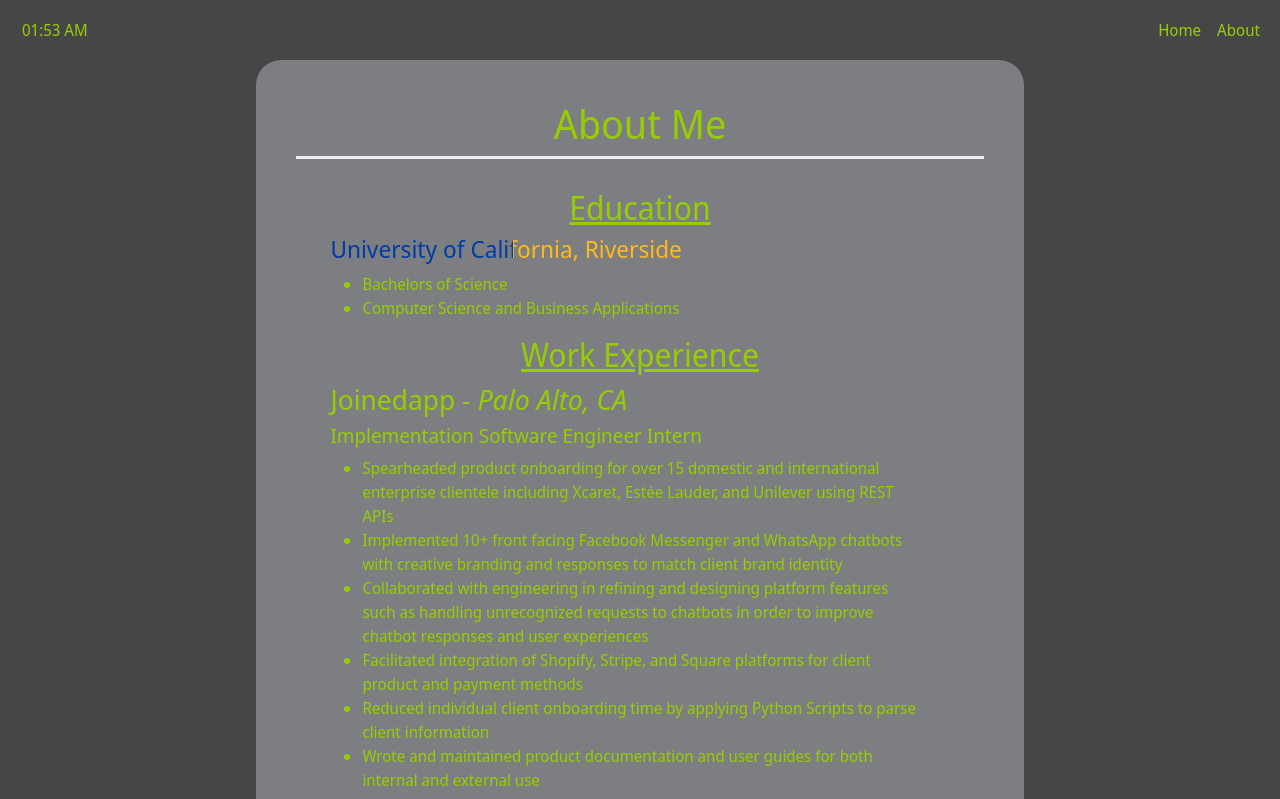
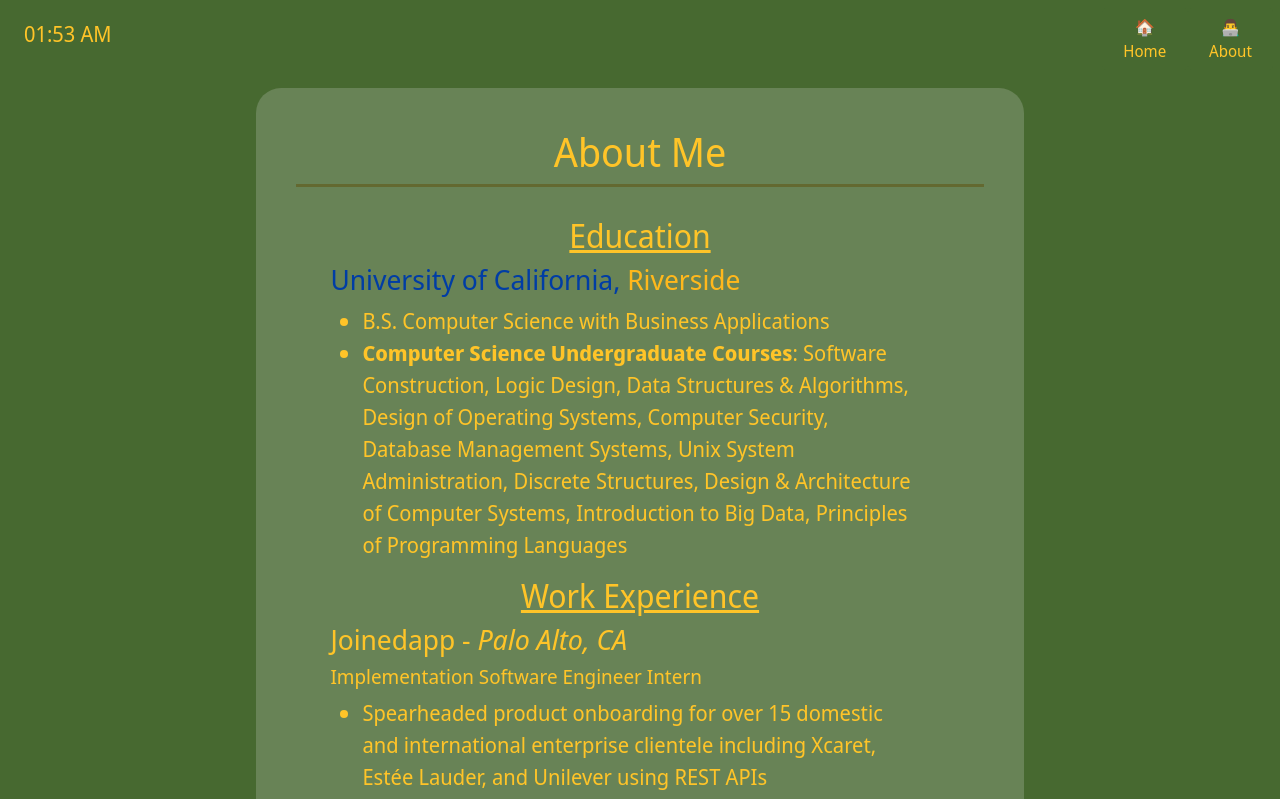
Before and after one commit to brcai415/djangoreact-website, a React (Create React App) app in the folder frontend/: page /about in a window 1280 px wide. Shown: the top 799 px of the page. Built offline with nearby package versions, Linux system fonts and the light colour scheme.

Commit message:
updating about page and website theme

```diff
--- a/frontend/src/components/About/about.css
+++ b/frontend/src/components/About/about.css
@@ -1,18 +1,19 @@
 div{
-    margin-bottom: 10spx;
+    margin-bottom: 10px;
 }
 
 div.Viewport{
     margin: auto;
-    background-color: antiquewhite;
     border-radius: 25px;
-    background: #7c7e82;
+    background: #688356;
     padding: 40px;
     width: 60%;
     height: 50%;
+    font-size: 16pt;
 }
 div.About-Me{
     width: "50%";
+    border-color: #636930;
     border-bottom-style: inset;
     border-bottom-width: 50%;
     margin: 0 auto 30px;
@@ -32,6 +33,9 @@ li{
     overflow: wrap;
 }
 
+div.Skills{
+    margin-left: 2%;
+}
 .multicolortext{
     background-image: linear-gradient(to right, #003DA5 28%, #ffb81c 20%);
     -webkit-background-clip: text;
--- a/frontend/src/components/About/about.jsx
+++ b/frontend/src/components/About/about.jsx
@@ -2,12 +2,16 @@ import '../Home/Home.css'
 import React, { Component } from 'react';
 import NavBar from '../NavBar/navBar';
 import './about.css';
+import { ReactDOM } from 'react-dom';
 
 const Education = <div className="Education">
-    <h4 className = "multicolortext">University of California, Riverside</h4>
+    <h3><span style={{color: "#003DA5"}}>University of California,</span> <span style={{color: "#ffb81c"}}>Riverside</span></h3>
         <ul>
-            <li>Bachelors of Science</li>
-            <li>Computer Science and Business Applications</li>
+            <li>B.S. Computer Science with Business Applications</li>
+            <li><b>Computer Science Undergraduate Courses</b>: Software Construction, Logic Design, Data
+Structures & Algorithms, Design of Operating Systems, Computer Security, Database Management
+Systems, Unix System Administration, Discrete Structures, Design & Architecture of Computer
+Systems, Introduction to Big Data, Principles of Programming Languages</li>
         </ul>
     </div>
 
@@ -38,28 +42,52 @@ const Work_Experience = <div className = "Work-Experience">
                 </ul>
         </div>
 
+const Skills = <div className = "Skills">
+            <ul style={{listStyle: 'None'}}>
+                <li><span style={{fontWeight: "bold"}}>Languages: </span>Python, C++, Java, JavaScript, SQL</li>
+                <li><span style={{fontWeight: "bold"}}>Frameworks: </span>React, HTML/CSS</li>
+                <li><span style={{fontWeight: "bold"}}>Tools: </span>Git, Postman, IBM Watson, Google Dialogflow</li>
+            </ul>
+        </div>
+
+class About_viewport extends Component {
+    constructor(props){
+        super(props);
+    }
+    render(){
+        return(
+            <div className = "Viewport">
+                <div className="About-Me">
+                    <h1 style={{textAlign:'center'}}>About Me</h1>
+                </div>
+                <div>
+                    <h2 style={{textAlign: 'center'}}><u>Education</u></h2>
+                        { Education }
+                    <h2 style={{textAlign: 'center'}}><u>Work Experience</u></h2>
+                        { Work_Experience }
+                    <h2 style={{textAlign: 'center'}}><u>Skills</u></h2>
+                        { Skills }
+                </div>
+             </div>
+        );
+    }
+}
 export default class About extends Component {
+    constructor(props){
+        super(props);
+    }
     componentDidMount() {
         document.title = "Brandon Cai | About"
     }
-
+    componentWillUnmount() {
+        clearTimeout(this.intervalID);
+    }
     render() {
         return (
-            <React.Fragment>
+            <>
                 <NavBar />
-                <div className = "Viewport">
-                    <div className="About-Me">
-                        <h1 style={{textAlign:'center'}}>About Me</h1>
-                    </div>
-                    <div>
-                            <h2 style={{textAlign: 'center'}}><u>Education</u></h2>
-                                { Education }
-                            <h2 style={{textAlign: 'center'}}><u>Work Experience</u></h2>
-                                { Work_Experience }
-                    </div>
-                </div>
-            </React.Fragment>
-
+                <About_viewport />
+            </>
         );
     }
 }
--- /dev/null
+++ b/frontend/src/components/Clock/clock.css
@@ -0,0 +1,4 @@
+.Time{
+    font-size: 16pt;
+    margin:0;
+}
--- a/frontend/src/components/Clock/clock.jsx
+++ b/frontend/src/components/Clock/clock.jsx
@@ -1,5 +1,5 @@
 import React, { Component } from 'react';
-import '../Home/Home.css';
+import './clock.css';
 
 class Clock extends Component {
     state = {
--- a/frontend/src/components/Home/Home.css
+++ b/frontend/src/components/Home/Home.css
@@ -15,13 +15,6 @@
 .App-link {
   color: #61dafb;
 }
-
-.Time {
-  display: flex;
-  justify-content: center;
-  float: left;
-  padding: 10px;
-  }
 
 .profile-picture {
   display: block;
@@ -55,13 +48,6 @@
   list-style: none;
 }
 
-.education{
-  align-items: left;
-  justify-content: left;
-  text-align: left;
-  padding-left: 3%;
-}
-
 .listPadding{
   padding: 10px;
 }
--- a/frontend/src/components/Home/Home.js
+++ b/frontend/src/components/Home/Home.js
@@ -17,15 +17,15 @@ export default class Home extends Component {
 
     render() {
         return (
+        <>
+        <NavBar />
           <div className ="container-fluid">
-
-            <NavBar />
 
             <div className = "container-fluid text-center">
                 <img className="img-fluid rounded-circle" src={me} alt='me' />
             </div>
             <div className="container-fluid text-center my-4">
-                <p className = "h1">
+                <p className = "h1" style={{paddingBottom: 20}}>
                     Hi there, I'm Brandon. Thanks for stopping by!
                 </p>
             </div>
@@ -53,6 +53,7 @@ export default class Home extends Component {
                 </div>
             </div>
           </div>
+        </>
         );
     }
 }
--- /dev/null
+++ b/frontend/src/components/NavBar/navBar.css
@@ -0,0 +1,11 @@
+.btn{
+    color: #ffc428;
+    background-color: #476930;
+    border-color: transparent;
+}
+
+.btn-primary:hover{
+    color: #ffc428;
+    background-color: #476930;
+    border-color: #ffc428;
+}
--- a/frontend/src/components/NavBar/navBar.jsx
+++ b/frontend/src/components/NavBar/navBar.jsx
@@ -1,27 +1,26 @@
 import React from 'react';
 import { Link } from 'react-router-dom';
 import Clock from "../Clock/clock";
-
+import './navBar.css';
 function navBar() {
     const navStyle = {
-        color: '#97CC04',
+        fontSize: '16pt',
+        color: '#ffc428',
         textDecoration: 'none'
     };
 
     return (
-        <nav class="navbar navbar-expand-lg navbar-light">
-            <div class="container-fluid text-center">
-                <ul class="navbar-nav me-auto">
-                    <Clock/>
-                </ul>
-            </div>
-            <div class="container-fluid text-center">
-                <ul class="navbar-nav ms-auto">
+        <nav className="navbar navbar-expand-lg navbar-light">
+            <div className="container-fluid">
+                <div className="container-fluid text-left ">
+                    <span><Clock/></span>
+                </div>
+                <ul className="navbar-nav text-right">
                     <Link style={navStyle} to='/'>
-                        <li className="nav-item px-2">Home</li>
+                        <span style={{padding: '.25em'}}><button className="btn btn-primary btn-outline-primary-*">🏠Home</button></span>
                     </Link>
                     <Link style={navStyle} to='/about'>
-                        <li className="nav-item px-2">About</li>
+                        <span style={{padding: '.25em'}}><button className="btn btn-primary btn-outline-primary-*">👨‍💻About</button></span>
                     </Link>
                     {/* <Link style={navStyle} to='/songsuggestion'>
                         <li className="nav-item px-2">Suggest a Song</li>
--- a/frontend/src/index.css
+++ b/frontend/src/index.css
@@ -5,8 +5,8 @@ body {
   font-family: 'Noto Sans Display', sans-serif;
   -webkit-font-smoothing: antialiased;
   -moz-osx-font-smoothing: grayscale;
-  background-color:  #474647;
-  color:#97CC04;
+  background-color:  #476930;
+  color:#ffc428;
 }
 
 code {
```
